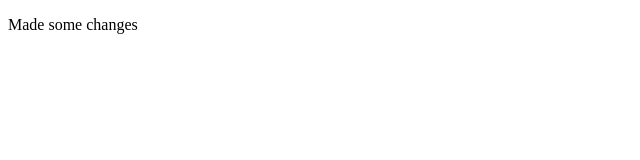
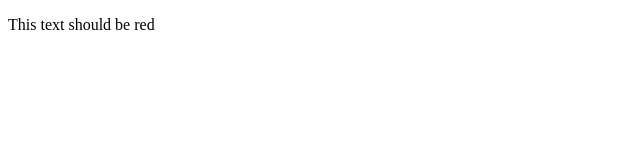
Before and after one commit to moiscmigu/moiscmigu.github.io, a plain HTML site: page index.html in a window 1280 px wide. Shown: the full height of the page, 0-640 px from the left. Drawn offline with Linux system fonts and the light colour scheme.

Commit message:
changed text in p tag

```diff
--- a/index.html
+++ b/index.html
@@ -5,6 +5,6 @@
     <link rel='stylsheet' href='style.css'/>
   </head>
   <body>
-    <p>Made some changes</p>
+    <p>This text should be red</p>
   </body>
 </html>
```
